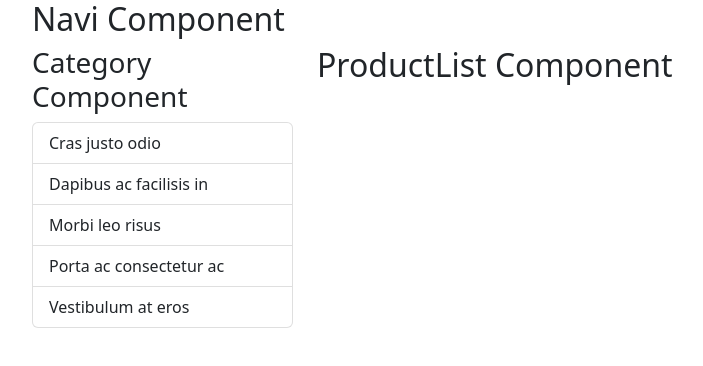
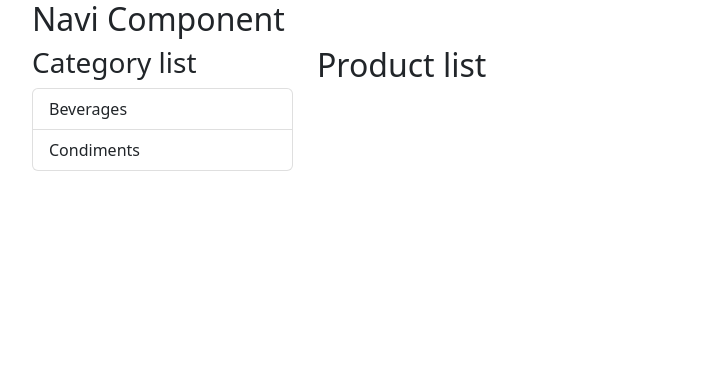
Before and after one commit to rabiagulbektas/React-tutorial, a React (Create React App) app: page / in a window 1280 px wide. Shown: the top 366 px of the page, without its empty margins (50-753 px from the left). Built offline with nearby package versions, Linux system fonts and the light colour scheme.

Commit message:
props ve state kullanımı

```diff
--- a/src/App.js
+++ b/src/App.js
@@ -4,6 +4,11 @@ import Navi from './Navi';
 import ProductList from './ProductList';
 import { Container, Row, Col } from "reactstrap"
 function App() {
+  //title bir props. props; bir component'den başka bir componente taşınan data,event
+  //State ile
+  //propslar tutmak için nesne oluşturduk
+  let productInfo={ title:"Product list"}
+  let categoryInfo={title:"Category list"}
   return (
     //Navi componenti app'in içerisinde olacağı için onu burada <Navi></Navi> ile yerleştiricez, ve import edicez
     //Navi component gini CategoryList ve ProductList componentleri de dahil edildi
@@ -15,10 +20,10 @@ function App() {
         <Row>
           {/* Burada xs ile row'u 12 parçaya ayırıyor */}
           <Col xs="3">
-          <CategoryList />
+          <CategoryList info={categoryInfo}/>
           </Col>
           <Col xs="9">
-          <ProductList />
+          <ProductList info={productInfo}/>
           </Col>
         </Row>
       </Container>
--- a/src/CategoryList.js
+++ b/src/CategoryList.js
@@ -4,17 +4,28 @@ import React, { Component } from "react";
 import {ListGroup,ListGroupItem} from 'reactstrap';
 //export; public anlamına geliyor
 export default class CategoryList extends Component {
+    //kategorilere özel bir data tutmak için state oluşturuldu
+    //burada state içime kategorileri tutmak için bir dizi oluşturuldu ve ellemanlar yazıldı
+    state={
+        categories:[
+            {categoryId:1,categoryName:"Beverages"},
+            {categoryId:2,categoryName:"Condiments"},
+        ]
+    };
+
     //render; değişen veriye göre componenti yeniler
     render() {
         return (
             <div>
-                <h3>Category Component</h3>
+                <h3>{this.props.info.title}</h3>
                  <ListGroup>
-                    <ListGroupItem>Cras justo odio</ListGroupItem>
-                    <ListGroupItem>Dapibus ac facilisis in</ListGroupItem>
-                    <ListGroupItem>Morbi leo risus</ListGroupItem>
-                    <ListGroupItem>Porta ac consectetur ac</ListGroupItem>
-                    <ListGroupItem>Vestibulum at eros</ListGroupItem>
+                    {
+                        //birden fazla kategori olduğu için map kullanıldı
+                        this.state.categories.map(category=>(
+                            <ListGroupItem key={category.categoryId}>{category.categoryName}</ListGroupItem>
+                        ))
+                    }
+
                 </ListGroup>
             </div>
         )
--- a/src/ProductList.js
+++ b/src/ProductList.js
@@ -7,7 +7,7 @@ export default class ProductList extends Component{
     render(){
         return(
             <div>
-                <h2>ProductList Component</h2>
+                <h2>{this.props.info.title}</h2>
             </div>
         )
     }
```
